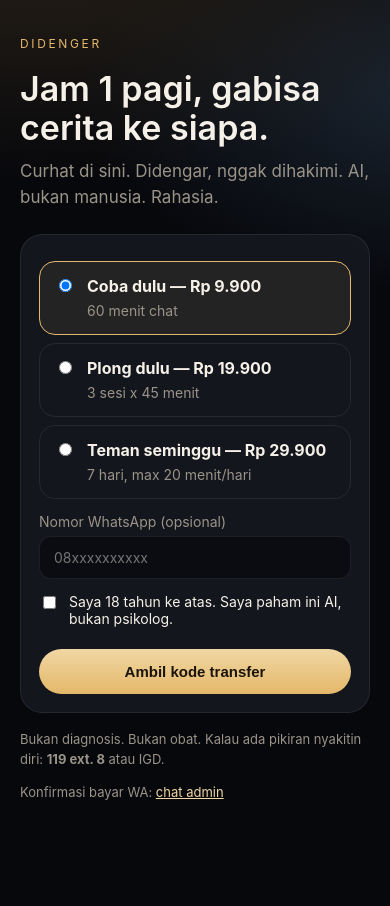
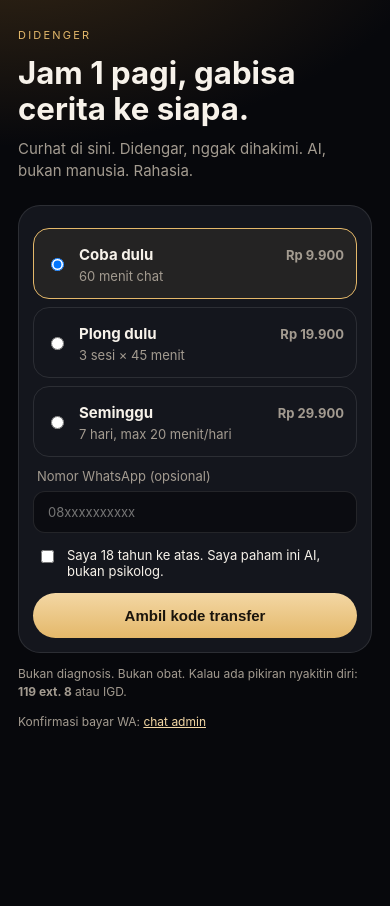
Before and after one commit to romeor88/didenger, a Flask app: page / in a window 390 px wide. After the commit the page ends 729 px from the top, so only its background shows below. Run offline with Flask 3, Linux system fonts and the light colour scheme.

Commit message:
mobile layout

```diff
--- a/static/style.css
+++ b/static/style.css
@@ -1,66 +1,74 @@
 :root {
   --bg: #07080c;
-  --bg2: #0e1016;
-  --card: rgba(22, 24, 32, 0.92);
-  --line: rgba(255, 255, 255, 0.08);
-  --text: #f6f1e8;
-  --mute: #9a9388;
+  --card: #14161d;
+  --line: rgba(255,255,255,.10);
+  --text: #f7f2ea;
+  --mute: #a39b90;
   --acc: #e4b86a;
-  --acc2: #f0d7a3;
+  --acc2: #f3d7a4;
 }
 
 * { box-sizing: border-box; }
 html, body { margin: 0; min-height: 100%; }
 body {
-  font-family: "SF Pro Text", "Segoe UI", system-ui, sans-serif;
+  font-family: "SF Pro Text", -apple-system, BlinkMacSystemFont, sans-serif;
   color: var(--text);
   background:
-    radial-gradient(900px 500px at 10% -10%, #2a2218 0%, transparent 55%),
-    radial-gradient(700px 400px at 110% 10%, #1a2430 0%, transparent 50%),
-    var(--bg);
+    radial-gradient(800px 420px at 0% -10%, #3a2a16 0%, transparent 55%),
+    #07080c;
 }
 
-.wrap { max-width: 640px; margin: 0 auto; padding: 36px 20px 90px; }
+.wrap { max-width: 430px; margin: 0 auto; padding: 28px 18px 80px; }
 .brand {
-  letter-spacing: 0.22em;
+  letter-spacing: .2em;
   text-transform: uppercase;
   color: var(--acc);
-  font-size: 12px;
-  margin: 0 0 18px;
+  font-size: 11px;
+  margin: 0 0 14px;
 }
-h1 { font-size: 34px; line-height: 1.15; margin: 0 0 12px; font-weight: 600; }
-.lead { color: var(--mute); font-size: 17px; line-height: 1.5; margin: 0 0 24px; }
-.fine { color: var(--mute); font-size: 13px; line-height: 1.55; }
-.fine a, a { color: var(--acc2); }
+h1 {
+  font-size: clamp(26px, 8vw, 34px);
+  line-height: 1.15;
+  margin: 0 0 10px;
+  font-weight: 650;
+}
+.lead { color: var(--mute); font-size: 15px; line-height: 1.5; margin: 0 0 22px; }
+.fine { color: var(--mute); font-size: 12px; line-height: 1.5; }
+a { color: var(--acc2); }
 
 .card {
   background: var(--card);
   border: 1px solid var(--line);
   border-radius: 22px;
-  padding: 18px;
-  margin: 16px 0;
-  backdrop-filter: blur(12px);
+  padding: 14px;
 }
 
 .pack {
   display: flex;
   gap: 12px;
-  align-items: flex-start;
-  padding: 14px;
+  align-items: center;
+  padding: 14px 12px;
   margin: 8px 0;
   border: 1px solid var(--line);
   border-radius: 16px;
-  cursor: pointer;
 }
 .pack:has(input:checked) {
   border-color: var(--acc);
-  background: rgba(228, 184, 106, 0.08);
+  background: rgba(228,184,106,.08);
 }
-.pack strong { display: block; margin-bottom: 4px; }
-.pack span { color: var(--mute); font-size: 14px; }
+.pack > div { flex: 1; min-width: 0; }
+.pack strong {
+  display: flex;
+  justify-content: space-between;
+  gap: 10px;
+  align-items: baseline;
+  font-size: 15px;
+}
+.price { white-space: nowrap; color: var(--acc2); font-weight: 700; }
+.pack span { display: block; color: var(--mute); font-size: 13px; margin-top: 4px; }
 
-.field, .check { display: block; margin: 14px 0; color: var(--mute); font-size: 14px; }
-.check { display: flex; gap: 10px; align-items: flex-start; color: var(--text); }
+.field, .check { margin: 14px 4px; font-size: 13px; color: var(--mute); }
+.check { display: flex; gap: 10px; color: var(--text); align-items: flex-start; }
 
 input[type=text], input[type=password], textarea {
   width: 100%;
@@ -72,10 +80,9 @@ input[type=text], input[type=password], textarea {
   color: var(--text);
   font: inherit;
 }
-textarea { resize: vertical; }
 
 button, .btn {
-  display: inline-block;
+  display: block;
   width: 100%;
   text-align: center;
   background: linear-gradient(180deg, var(--acc2), var(--acc));
@@ -86,49 +93,40 @@ button, .btn {
   font-weight: 700;
   font-size: 15px;
   text-decoration: none;
-  cursor: pointer;
-  margin-top: 8px;
+  margin-top: 10px;
 }
 
-.center { text-align: center; }
-.amount { font-size: 34px; margin: 10px 0; letter-spacing: -0.03em; }
-.qris { width: min(280px, 80%); background: #fff; padding: 10px; border-radius: 12px; }
+.bank { font-size: 14px; line-height: 1.7; }
+.bank b { color: var(--text); }
+.amount {
+  font-size: 36px;
+  letter-spacing: -.03em;
+  margin: 14px 0 8px;
+  white-space: nowrap;
+}
 
+.chat-page { padding-bottom: 18px; }
 .log {
-  min-height: 52vh;
+  min-height: 58vh;
   display: flex;
   flex-direction: column;
-  gap: 10px;
-  margin: 12px 0 18px;
+  gap: 8px;
+  margin: 8px 0 16px;
 }
 .bubble {
-  max-width: 86%;
-  padding: 12px 14px;
+  max-width: 82%;
+  padding: 11px 13px;
   border-radius: 18px;
   line-height: 1.45;
+  font-size: 15px;
   white-space: pre-wrap;
 }
-.bubble.user {
-  align-self: flex-end;
-  background: #2a3140;
-  border-bottom-right-radius: 6px;
-}
-.bubble.assistant {
-  align-self: flex-start;
-  background: #1b221c;
-  border-bottom-left-radius: 6px;
-}
+.bubble.user { align-self: flex-end; background: #2c3342; border-bottom-right-radius: 5px; }
+.bubble.assistant { align-self: flex-start; background: #1c241e; border-bottom-left-radius: 5px; }
+.composer { display: flex; gap: 8px; align-items: flex-end; }
+.composer textarea { margin: 0; min-height: 46px; }
+.composer button { width: auto; margin: 0; padding: 12px 16px; }
 
-.composer { display: flex; gap: 8px; align-items: flex-end; }
-.composer textarea { margin: 0; }
-.composer button { width: auto; padding: 12px 18px; }
-
-.row { display: flex; justify-content: space-between; align-items: center; gap: 12px; }
+.row { display: flex; justify-content: space-between; align-items: center; gap: 10px; }
 .row button { width: auto; margin: 0; }
-.flash {
-  background: #3b2a12;
-  border: 1px solid rgba(228, 184, 106, 0.3);
-  padding: 12px 14px;
-  border-radius: 12px;
-  margin-bottom: 16px;
-}
+.flash { background: #3b2a12; padding: 10px 12px; border-radius: 12px; margin-bottom: 12px; }
--- a/templates/index.html
+++ b/templates/index.html
@@ -5,24 +5,24 @@
 <p class="lead">Curhat di sini. Didengar, nggak dihakimi. AI, bukan manusia. Rahasia.</p>
 
 <form method="post" action="{{ url_for('create_order') }}" class="card">
-  <label class="pack">
+   <label class="pack">
     <input type="radio" name="pack" value="try" checked>
     <div>
-      <strong>Coba dulu — Rp 9.900</strong>
+      <strong>Coba dulu <span class="price">Rp 9.900</span></strong>
       <span>60 menit chat</span>
     </div>
   </label>
   <label class="pack">
     <input type="radio" name="pack" value="plus">
     <div>
-      <strong>Plong dulu — Rp 19.900</strong>
-      <span>3 sesi x 45 menit</span>
+      <strong>Plong dulu <span class="price">Rp 19.900</span></strong>
+      <span>3 sesi × 45 menit</span>
     </div>
   </label>
   <label class="pack">
     <input type="radio" name="pack" value="week">
     <div>
-      <strong>Teman seminggu — Rp 29.900</strong>
+      <strong>Seminggu <span class="price">Rp 29.900</span></strong>
       <span>7 hari, max 20 menit/hari</span>
     </div>
   </label>
```
Also changed, not shown: templates/pay.html (+9 -12 lines).
